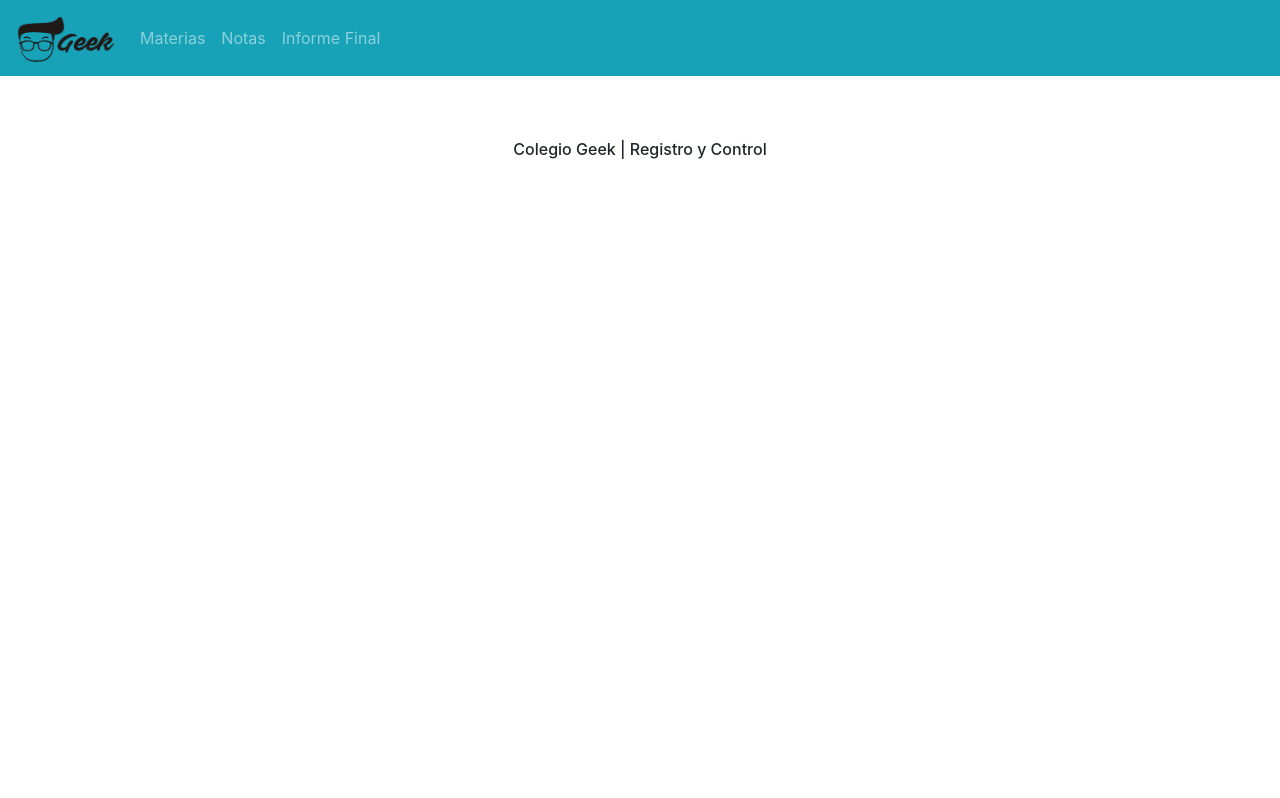
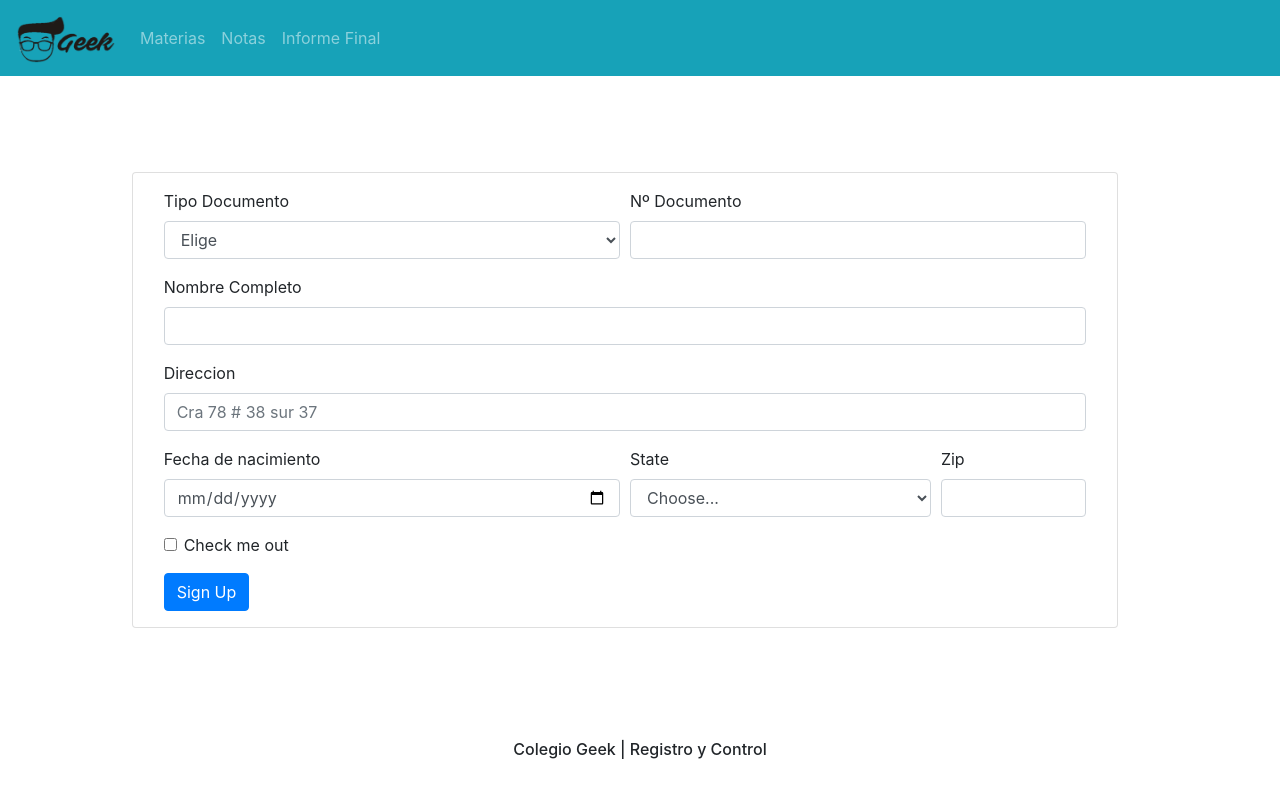
Before and after one commit to saraires/ColegioGeek-1, a React (Create React App) app: page /SignUp in a window 1280 px wide. Built offline with nearby package versions, Linux system fonts and the light colour scheme; no server answers.

Commit message:
Creacion de login y creacion de registro(aun por terminar)

```diff
--- a/src/App.js
+++ b/src/App.js
@@ -5,6 +5,8 @@ import Informe from "./Pages/Informe"
 import Materias from "./Pages/Materias";
 import Notas from "./Pages/Notas"
 import Perfil from "./Pages/Perfil"
+import SignIn from './Pages/SignIn'
+import SignUp from './Pages/SignUp'
 
 function App() {
   return (
@@ -15,6 +17,8 @@ function App() {
           <Route exact path="/materias" component={Materias} />
           <Route exact path="/notas" component={Notas} />
           <Route exact path="/perfil/:id" component={Perfil} />
+          <Route exact path="/SignIn" component={SignIn} />
+          <Route exact path="/SignUp" component={SignUp} />
         </Switch>
       </Layout>
     </BrowserRouter>
--- a/src/Components/FooterEspecifico.js
+++ b/src/Components/FooterEspecifico.js
@@ -3,7 +3,7 @@ import "../Css/styles.css";
 
 function FooterEspecifico() {
   return (
-    <div className=" pl-3 pr-3 pt-3 mt-5 ml-5 mr-5 row d-flex align-items-center justify-content-center text-black">
+    <div className="pl-3 pr-3 pt-3 mt-5 ml-5 mr-5 row d-flex align-items-center justify-content-center text-black">
       <h6>Colegio Geek | Registro y Control</h6>
     </div>
   );
--- /dev/null
+++ b/src/Pages/SignIn.js
@@ -0,0 +1,98 @@
+import React, { Component } from "react";
+
+class SignIn extends Component {
+  constructor(props) {
+    super(props);
+    this.state = {
+      data: [],
+      form: {
+        email: "",
+        password: "",
+        rol: "",
+      },
+    };
+  }
+
+  handleChange = async (e) => {
+    e.persist();
+    await this.setState({
+      form: {
+        ...this.state.form,
+        [e.target.name]: e.target.value,
+      },
+    });
+    console.log(this.state.form);
+  };
+
+  render() {
+    const Dform = this.state.form;
+    const datos = this.state.data;
+    return (
+      <div className="container-fluid row p-5">
+        <div className="card col-10 row mx-auto mt-5">
+          <form className="col-12 row justify-content-center">
+            <div className="col-8 form-group row">
+              <label
+                for="email"
+                onChange={this.handleChange}
+                className="col-sm-4 col-form-label"
+              >
+                Email
+              </label>
+              <div className="col-sm-10">
+                <input
+                  type="email"
+                  className="form-control"
+                  onChange={this.handleChange}
+                  id="email"
+                  name="email"
+                />
+              </div>
+            </div>
+            <div className="col-8 form-group row">
+              <label for="password" className="col-sm-4 col-form-label">
+                Password
+              </label>
+              <div className="col-sm-10">
+                <input
+                  type="password"
+                  className="form-control"
+                  onChange={this.handleChange}
+                  id="password"
+                  name="password"
+                />
+              </div>
+            </div>
+
+            <div className="col-8 form-group row">
+              <label className="col-sm-4 col-form-label" for="rol">
+                Rol
+              </label>
+              <select
+                className="custom-select col-sm-9"
+                id="rol"
+                name="rol"
+                onChange={this.handleChange}
+              >
+                <option selected>Choose...</option>
+                <option value="1">Administrador</option>
+                <option value="2">Profesor</option>
+                <option value="3">Estudiante</option>
+              </select>
+            </div>
+
+            <div className="col-8 form-group row justify-content-center">
+              <div className="col-sm-10">
+                <button type="submit" className="btn btn-primary">
+                  Sign in
+                </button>
+              </div>
+            </div>
+          </form>
+        </div>
+      </div>
+    );
+  }
+}
+
+export default SignIn;
--- /dev/null
+++ b/src/Pages/SignUp.js
@@ -0,0 +1,112 @@
+import React, { Component } from "react";
+
+class SignUp extends Component {
+  constructor(props) {
+    super(props);
+    this.state = {
+      data: [],
+      form: {
+        email: "",
+        password: "",
+        rol: "",
+      },
+    };
+  }
+
+  handleChange = async (e) => {
+    e.persist();
+    await this.setState({
+      form: {
+        ...this.state.form,
+        [e.target.name]: e.target.value,
+      },
+    });
+    console.log(this.state.form);
+  };
+
+  render() {
+    const Dform = this.state.form;
+    const datos = this.state.data;
+    return (
+      <div className="container-fluid row p-5">
+        <div className="card col-10 row mx-auto mt-5">
+          <form className="m-3" >
+            <div className="form-row">
+              <div className="form-group col-md-6">
+              <label for="tipo_doc">Tipo Documento</label>
+                <select id="tipo_doc" className="form-control" name="tipo_doc" >
+                  <option selected>Elige</option>
+                  <option value="TI" >Tarjeta Identidad</option>
+                  <option value="CC" >Cedula Ciudadania</option>
+                  <option value="NUIP" >NUIP</option>
+                </select>
+                </div>
+              <div className="form-group col-md-6">
+                <label for="nro_doc">Nº Documento</label>
+                <input
+                  type="number"
+                  className="form-control"
+                  id="nro_doc"
+                  name="nro_doc"
+                />
+              </div>
+            </div>
+            <div className="form-group">
+              <label for="Nombre_Completo">Nombre Completo</label>
+              <input
+                type="text"
+                className="form-control"
+                id="Nombre_Completo"
+                name="nom_completo"
+              />
+            </div>
+            <div className="form-group">
+              <label for="direccion">Direccion</label>
+              <input
+                type="text"
+                className="form-control"
+                id="direccion"
+                placeholder="Cra 78 # 38 sur 37"
+                name="direccion"
+              />
+            </div>
+            <div className="form-row">
+              <div className="form-group col-md-6">
+                <label for="fecha_nacimiento">Fecha de nacimiento</label>
+                <input type="date" className="form-control" id="fecha_nacimiento" name="fecha_nacimiento" />
+              </div>
+              <div className="form-group col-md-4">
+                <label for="inputState">State</label>
+                <select id="inputState" className="form-control">
+                  <option selected>Choose...</option>
+                  <option>...</option>
+                </select>
+              </div>
+              <div className="form-group col-md-2">
+                <label for="inputZip">Zip</label>
+                <input type="text" className="form-control" id="inputZip" />
+              </div>
+            </div>
+            <div className="form-group">
+              <div className="form-check">
+                <input
+                  className="form-check-input"
+                  type="checkbox"
+                  id="gridCheck"
+                />
+                <label className="form-check-label" for="gridCheck">
+                  Check me out
+                </label>
+              </div>
+            </div>
+            <button type="submit" className="btn btn-primary">
+              Sign Up
+            </button>
+          </form>
+        </div>
+      </div>
+    );
+  }
+}
+
+export default SignUp;
--- a/src/index.js
+++ b/src/index.js
@@ -2,7 +2,6 @@ import React from 'react';
 import ReactDOM from 'react-dom';
 import App from './App';
 import "./Css/styles.css"
-
 
 import 'bootstrap/dist/css/bootstrap.min.css';
 
```
Also changed, not shown: 1 other file (tests, documents, lock files or other folders).
